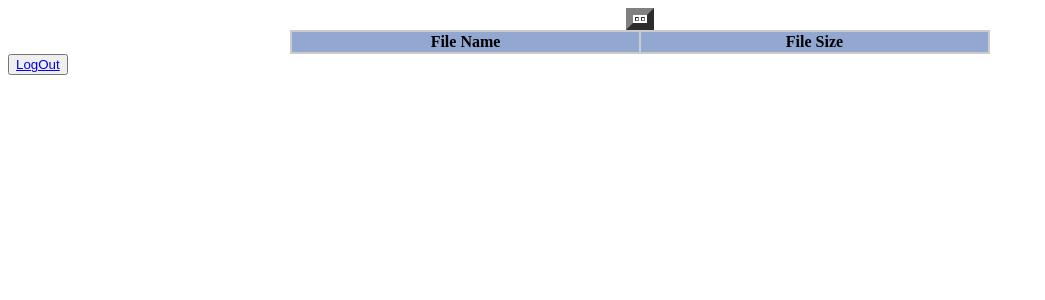
After one commit to jumAh99/Secure_Storage_System, a PHP site: page /template-util/form-session-is-set.php in a window 1280 px wide. The commit adds this page. Shown: the top 300 px of the page, without its empty margins (0-1045 px from the left). Run offline with PHP 8.4, Linux system fonts and the light colour scheme; lists and menus that the app fills with data are empty.

Commit message:
organized-form-page

```diff
--- a/php/file-upload.php
+++ b/php/file-upload.php
@@ -50,7 +50,6 @@
                     exit();
             }
         }
-
 
         //GET THE FILE INFORMATION TO ASSESS WEATHER THE FILE UPLOADED IS SAFE
         $fileInfo = new finfo(FILEINFO_MIME_TYPE);
--- /dev/null
+++ b/template-util/form-session-is-set.php
@@ -0,0 +1,118 @@
+<!-- MAIN FILE UPLOAD UTIL -->
+<section>
+    <!-- MAIN FORM WHERE THE USER WILL UPLOAD FILES -->
+    <table border="7px" align="center">
+        <tr>
+            <td>
+                <form method="post" enctype="multipart/form-data" action="php/file-upload.php" align="center">
+                    <!-- FIELD THAT ASSESS WEATHER FILE IS TOO BIG-->
+                    <!-- <input type="hidden" name="MAX_FILE_SIZE" value="1048576">-->
+                    <!-- INPUT FIELD TO SELECT FILE-->
+                    <!-- CHECK IF THE USER IS LOGGED IN -->
+                    <?php
+                        if(isset($_SESSION["userID"])){
+                            // echo"<input type=\"hidden\" name=\"MAX_FILE_SIZE\" value=\"1048576\">";
+                            echo "<td><label for=\"file\">Select File</label></td>";
+                            echo "<td><input type=\"file\" id=\"file\" name=\"file\"></td>";
+                            echo"<td><input type=\"submit\" name=\"submit\"></td>";
+                        }
+                    ?>
+                </form>
+            </td>
+            <td>
+            </td>
+        </tr>
+    </table>
+</section>
+
+<!-- FILE INFORMATION -->
+<section>
+        <table bgcolor="#cbcbcb" width="700" align="center">
+            <tr bgcolor="#92a8d1">
+                <th width="120">File Name</th>
+                <th width="120">File Size</th>
+            </tr>
+
+            <?php
+                if(isset($_SESSION["userID"])){
+                    REQUIRE_ONCE 'php/connect-to-database.php';
+
+                    $sessionUserID = $_SESSION["userID"];
+                    $sql = "SELECT * FROM tb_file_details WHERE userID='$sessionUserID'";
+                    $run = mysqli_query($connectionObject, $sql);
+
+                    while($rows = mysqli_fetch_assoc($run)){
+                        ?>
+                            <tr bgcolor="#eedac2" align="center">
+                                <td width="120"><a href="php/fileDownload.php?file=<?php echo $rows['fileName']?>"><?php  echo $rows["fileName"]?></a></td>
+                                <td width="120"><?php echo $rows["fileSize"] . " MB"?></td>
+                            </tr>
+                        <?php
+                    }
+                }
+            ?>
+        </table>
+</section>
+
+<!-- ERROR HANDLING CALLS -->
+<section>
+    <?php
+        //CHECK FOR ERROR MESSAGES
+        if(isset($_GET["error"])){
+            //WHAT THE ERROR MESSAGE VALUE IS
+            switch($_GET["error"]){
+                //IF THE VALUE IS AN EMPTY INPUT
+                case "file_partial":
+                    //PRINT OUT AN HTML PHRAGRAPH THAT CONVEYS THE MISTAKE
+                    exit("<p>THERE WAS AN ERROR WITH THE UPLOAD!</p>");
+                    break;
+                //IF THE VALUE IS AN EMPTY INPUT
+                case "no_file":
+                    //PRINT OUT AN HTML PHRAGRAPH THAT CONVEYS THE MISTAKE
+                    exit("NO FILE WAS SELECTED!");
+                    break;
+                case "err_extension":
+                    //PRINT OUT AN HTML PHRAGRAPH THAT CONVEYS THE MISTAKE
+                    exit("SOMETHING WENT WRONG!");
+                    break;
+                case "invalid_size":
+                    //PRINT OUT AN HTML PHRAGRAPH THAT CONVEYS THE MISTAKE
+                    exit("THE FILE IS TOO LARGE!");
+                    break;
+                case "cant_write":
+                    //PRINT OUT AN HTML PHRAGRAPH THAT CONVEYS THE MISTAKE
+                    exit("CANNOT WRITE FILE!");
+                    break;
+                case "no_tmp_dir":
+                    //PRINT OUT AN HTML PHRAGRAPH THAT CONVEYS THE MISTAKE
+                    exit("NO TEMP DIRECTORY!");
+                    break;
+                case "cannot_find_error":
+                    //PRINT OUT AN HTML PHRAGRAPH THAT CONVEYS THE MISTAKE
+                    exit("WE CANT FIGURE OUT THE ERROR!");
+                    break;
+                case "stmtFailed":
+                    //PRINT OUT AN HTML PHRAGRAPH THAT CONVEYS THE MISTAKE
+                    exit("SOMETHING WENT WRONG!");
+                    break;
+                case "bad_file":
+                    //PRINT OUT AN HTML PHRAGRAPH THAT CONVEYS THE MISTAKE
+                    exit("FILE IS UNSUPPORTED!");
+                    break;
+                case "file_not_found":
+                    //PRINT OUT AN HTML PHRAGRAPH THAT CONVEYS THE MISTAKE
+                    exit("NO FILE WAS FOUND, PLEASE TRY AGAIN!");
+                    break;
+                case "none":
+                    //PRINT OUT AN HTML PHRAGRAPH THAT CONVEYS THE MISTAKE
+                    exit("UPLOAD SUCCESSFUL!");
+                    break;
+            }
+        }
+    ?>
+</section>
+
+<!-- LOGOUT UTIL -->
+<section>
+    <button><a href='php/logout-user.php'>LogOut</a></button>
+</section>
```
Also changed, not shown: form.php (+6 -92 lines), php/file-sharing.php (added).
